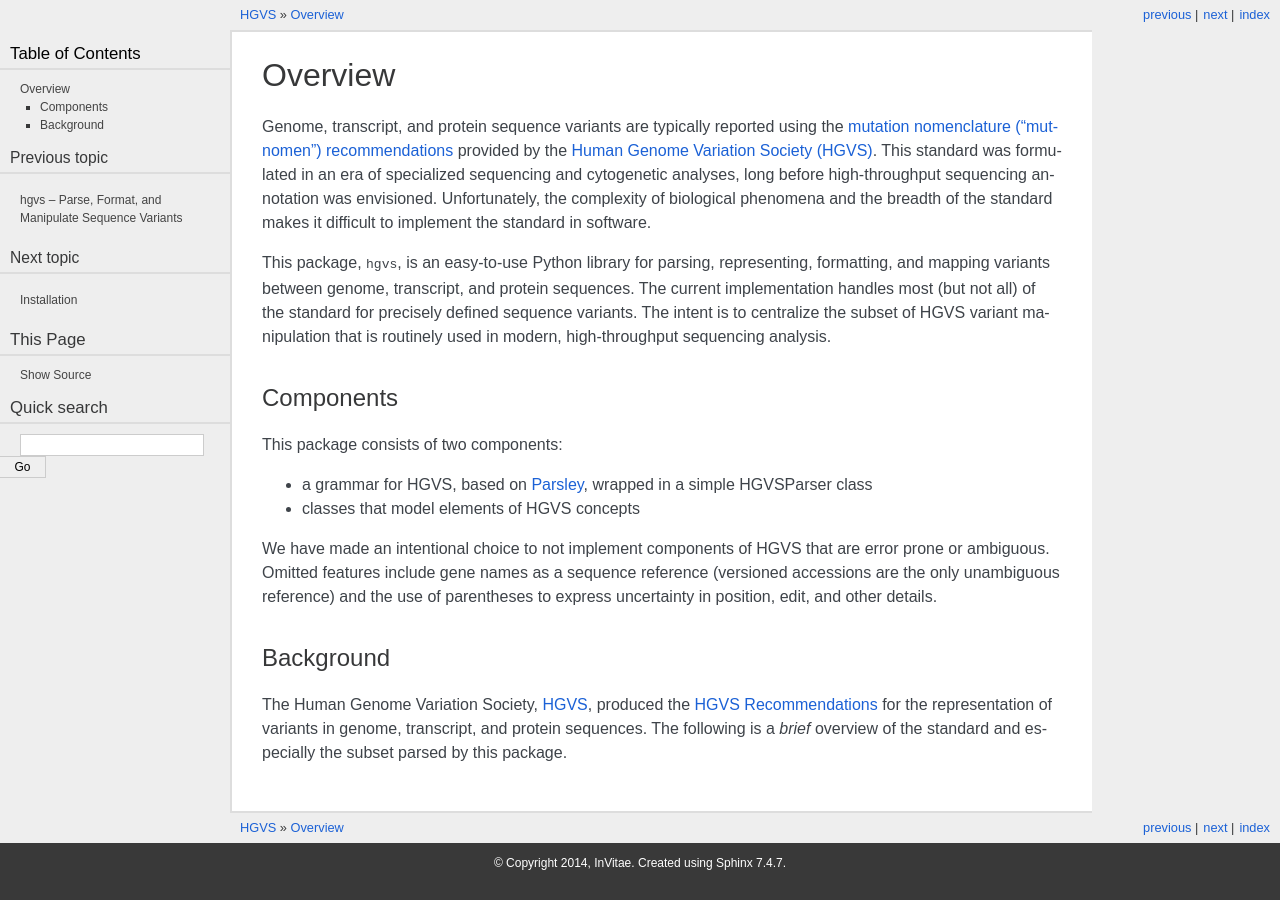
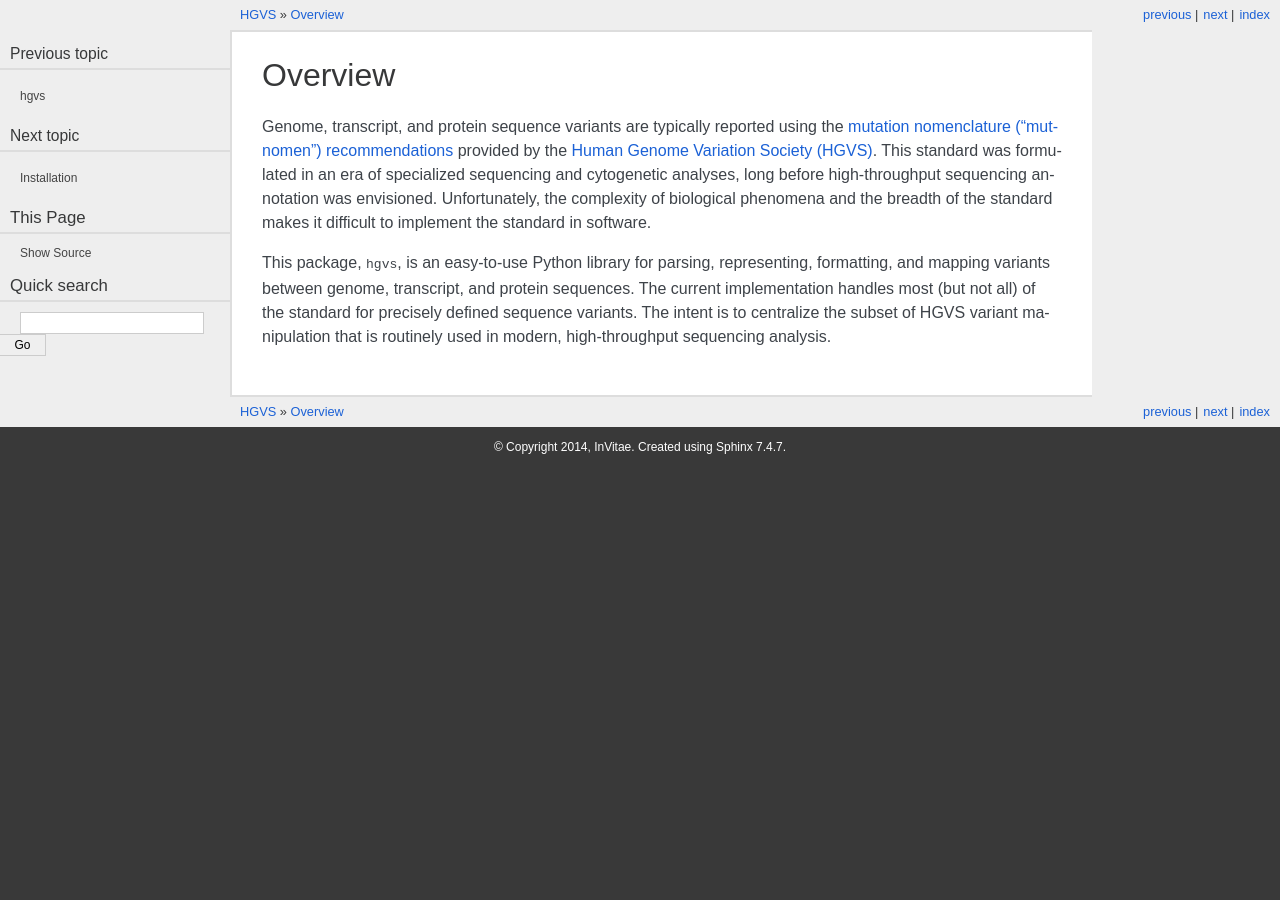
Before and after one commit to biocommons/hgvs, a Sphinx documentation site: the page built from doc/source/overview.rst, in a window 1280 px wide. Built offline with Sphinx 7.4.7, drawn with Linux system fonts in a browser that asks for light colours; formulas are drawn with MathJax 3.

Commit message:
lots of doc restructuring and consolidation

```diff
--- /dev/null
+++ b/doc/description.txt
@@ -0,0 +1,3 @@
+hgvs is a Python package to parse, format, and manipulate biological
+sequence variants according to standards of the Human Genome Variation
+Society.
--- a/doc/source/description.rst
+++ /dev/null
@@ -1,15 +0,0 @@
-Genome, transcript, and protein sequence variants are typically reported
-using the `mutation nomenclature ("mutnomen") recommendations
-<http://www.hgvs.org/mutnomen/>`_ provided by the `Human Genome Variation
-Society (HGVS) <http://www.hgvs.org/>`_. This standard was formulated in
-an era of specialized sequencing and cytogenetic analyses, long before
-high-throughput sequencing annotation was envisioned.  Unfortunately, the
-complexity of biological phenomena and the breadth of the standard makes
-it difficult to implement the standard in software.
-
-This package, ``hgvs``, is an easy-to-use Python library for parsing,
-representing, formatting, and mapping variants between genome, transcript,
-and protein sequences.  The current implementation handles most (but not
-all) of the standard for precisely defined sequence variants.  The intent
-is to centralize the subset of HGVS variant manipulation that is routinely
-used in modern, high-throughput sequencing analysis.
--- a/doc/source/overview.rst
+++ b/doc/source/overview.rst
@@ -1,33 +1,21 @@
 Overview
-========
+--------
 
+Genome, transcript, and protein sequence variants are typically reported
+using the `mutation nomenclature ("mutnomen") recommendations
+<http://www.hgvs.org/mutnomen/>`_ provided by the `Human Genome Variation
+Society (HGVS) <http://www.hgvs.org/>`_. This standard was formulated in
+an era of specialized sequencing and cytogenetic analyses, long before
+high-throughput sequencing annotation was envisioned.  Unfortunately, the
+complexity of biological phenomena and the breadth of the standard makes
+it difficult to implement the standard in software.
 
-.. include:: description.rst
-
-
-Components
-----------
-
-This package consists of two components:
-
-* a grammar for HGVS, based on `Parsley`_, wrapped in a simple HGVSParser
-  class
-* classes that model elements of HGVS concepts
-
-We have made an intentional choice to not implement components of HGVS
-that are error prone or ambiguous.  Omitted features include gene names as
-a sequence reference (versioned accessions are the only unambiguous
-reference) and the use of parentheses to express uncertainty in position,
-edit, and other details.
-
-
-Background
-----------
-
-The Human Genome Variation Society, `HGVS`_, produced the `HGVS
-Recommendations`_ for the representation of variants in genome,
-transcript, and protein sequences.  The following is a *brief* overview of
-the standard and especially the subset parsed by this package.
+This package, ``hgvs``, is an easy-to-use Python library for parsing,
+representing, formatting, and mapping variants between genome, transcript,
+and protein sequences.  The current implementation handles most (but not
+all) of the standard for precisely defined sequence variants.  The intent
+is to centralize the subset of HGVS variant manipulation that is routinely
+used in modern, high-throughput sequencing analysis.
 
 
 
--- a/setup.py
+++ b/setup.py
@@ -9,7 +9,7 @@
 # full path appears to be required for old (0.6.x?) versions of setuptools
 root_dir = os.path.dirname(os.path.abspath(__file__))
 
-with open(os.path.join(root_dir, 'doc/source/description.rst')) as f:
+with open(os.path.join(root_dir, 'doc/description.txt')) as f:
     long_description = f.read()
 
 setup(
```
Also changed, not shown: doc/source/architecture.rst (+13 -0 lines), doc/source/conventions.rst (added, +19 -0 lines), doc/source/developer.rst (deleted, +0 -54 lines), doc/source/index.rst (+7 -27 lines), doc/source/modules.rst (added, +9 -0 lines), doc/source/reference.rst (added, +9 -0 lines), doc/source/resources.rst (added, +12 -0 lines).
